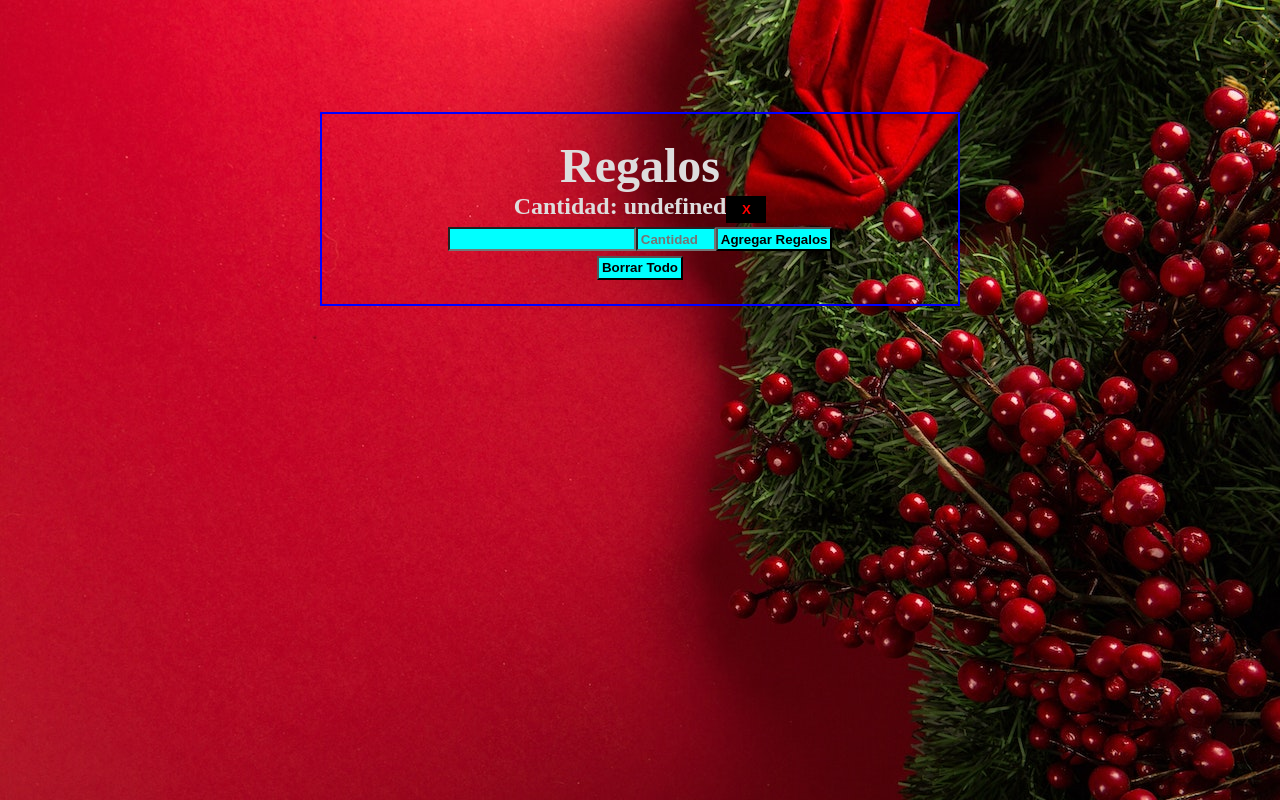
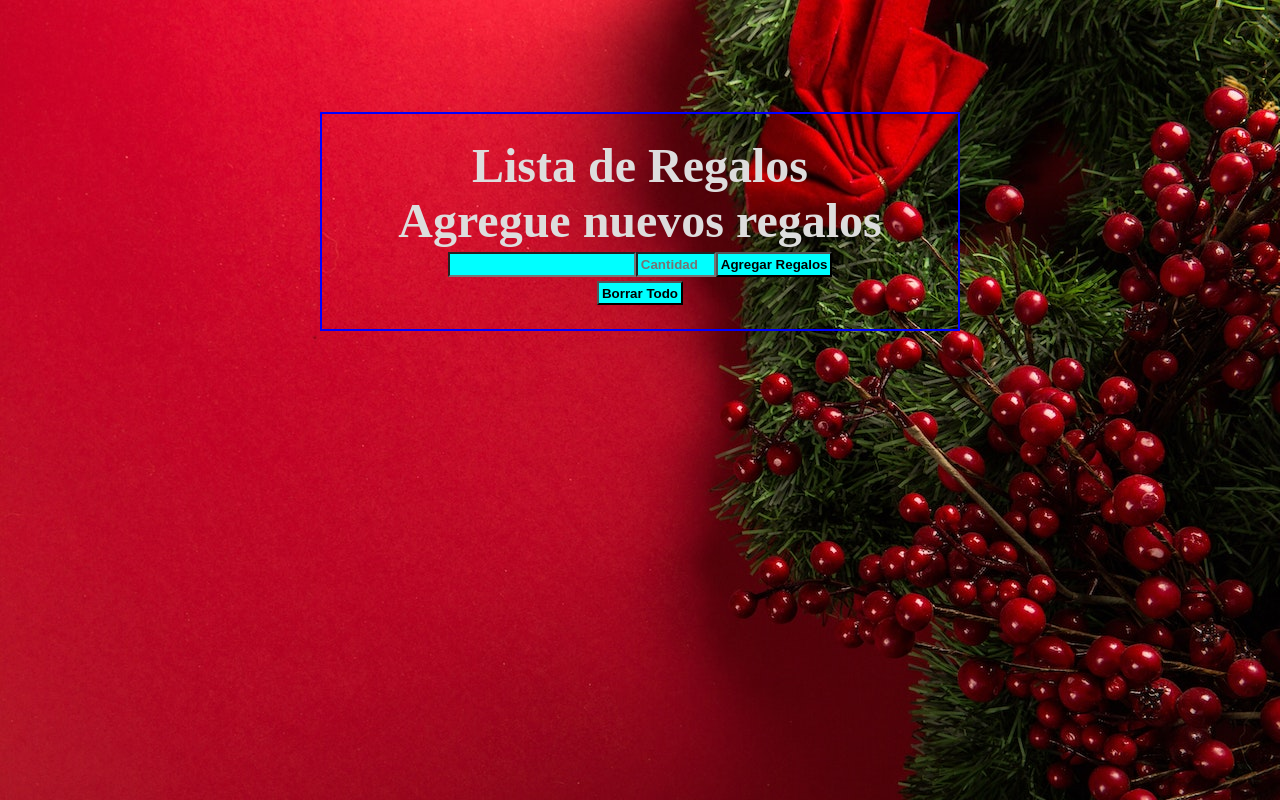
Before and after one commit to Martinmessner/challenge-goncy-advency, a React (Create React App) app: page / in a window 1280 px wide. Built offline with nearby package versions, Linux system fonts and the light colour scheme.

Commit message:
mas cambios

```diff
--- a/src/components/Lista.jsx
+++ b/src/components/Lista.jsx
@@ -1,13 +1,13 @@
 import { useState } from "react";
-
 
 const regalosBase = {
     regalos : "",
-    cantidad : ""
+    cantidad : "",
+    id : null
 }
 
 export function Challenge ()  {
-    const [info, setInfo] = useState(["Messi gane el mundial"])
+    const [info, setInfo] = useState([])
     const [gift, setGift] = useState(regalosBase)
 
 
@@ -24,8 +24,9 @@ export function Challenge ()  {
             alert("Completa el campo para poder agregar regalos")
             return;
         }
+        gift.id = Date.now()
         setInfo([...info, gift])
-        setGift("");
+        setGift(regalosBase)
     }
 
     const filterGift = (deleteInfo) => {
@@ -38,13 +39,13 @@ export function Challenge ()  {
 
     return (
         <div className="app">
-         <h1>Regalos</h1>
+         <h1>Lista de Regalos</h1>
 
     <ul>
          { info.length > 0 ? (
 
          info.map(el => (
-        <li key={el} >  { el.regalos } {`Cantidad: ${el.cantidad}`}
+        <li key={el.id} >  { el.regalos } {`Cantidad: ${el.cantidad}`}
         <button className="button__eliminar" onClick={() => filterGift(el)}>X</button>
         </li>
 
```
Also changed, not shown: 1 other file (tests, documents, lock files or other folders).
